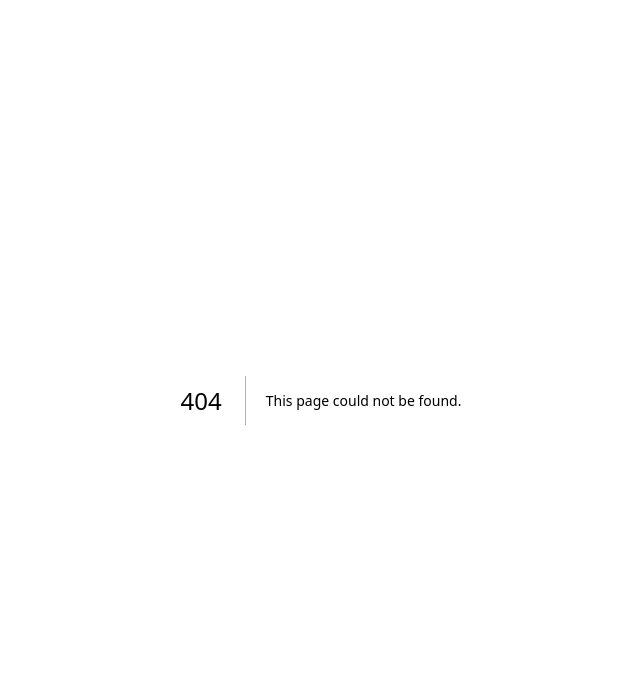
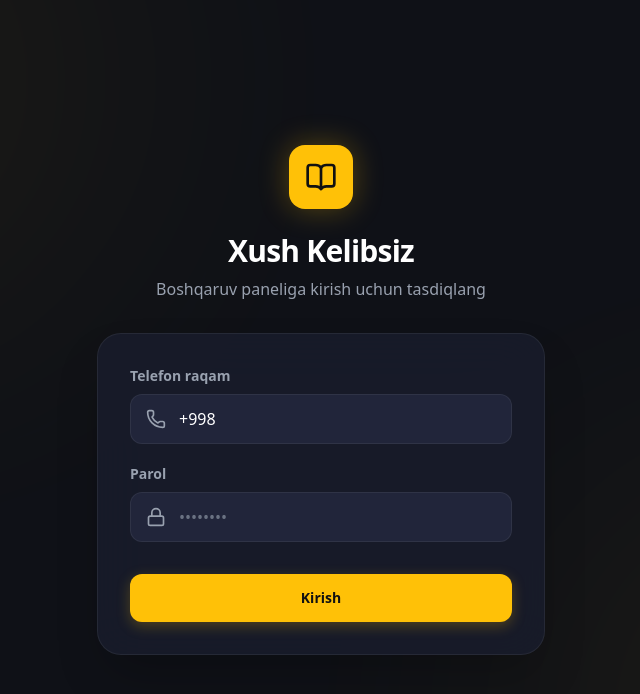
Before and after one commit to Creator4848/English-Advanture, a Next.js app: page /admin/login in a window 1280 px wide. Before the commit this address had no page. Shown: the top 694 px of the page, without its empty margins (319-959 px from the left). Built offline with nearby package versions, Linux system fonts and the light colour scheme.

Commit message:
feat: Add protected Admin Login page

```diff
--- a/app/admin/layout.tsx
+++ b/app/admin/layout.tsx
@@ -1,5 +1,5 @@
 import type { Metadata } from "next";
-import Sidebar from "@/components/admin/Sidebar";
+import AdminAuthWrapper from "@/components/admin/AdminAuthWrapper";
 import "@/app/admin/admin.css";
 
 export const metadata: Metadata = {
@@ -12,12 +12,5 @@ export default function AdminLayout({
 }: {
     children: React.ReactNode;
 }) {
-    return (
-        <div className="admin-wrapper">
-            <Sidebar />
-            <div className="admin-main">
-                {children}
-            </div>
-        </div>
-    );
+    return <AdminAuthWrapper>{children}</AdminAuthWrapper>;
 }
--- /dev/null
+++ b/app/admin/login/page.tsx
@@ -0,0 +1,110 @@
+"use client";
+
+import { useState } from "react";
+import { useRouter } from "next/navigation";
+import { Lock, Phone, BookOpen, AlertCircle } from "lucide-react";
+
+export default function AdminLoginPage() {
+    const router = useRouter();
+    const [phone, setPhone] = useState("+998");
+    const [password, setPassword] = useState("");
+    const [error, setError] = useState("");
+    const [loading, setLoading] = useState(false);
+
+    const handleLogin = (e: React.FormEvent) => {
+        e.preventDefault();
+        setLoading(true);
+        setError("");
+
+        // Simulate API delay
+        setTimeout(() => {
+            // Mock validation with specific credentials
+            if (phone.replace(/\s+/g, '') === "+998889884848" && password === "Grant2tatu") {
+                // Set fake auth cookie/storage just for demo purposes
+                if (typeof window !== 'undefined') {
+                    sessionStorage.setItem("admin_auth", "true");
+                }
+                router.push("/admin");
+            } else {
+                setError("Telefon raqam yoki parol noto'g'ri");
+                setLoading(false);
+            }
+        }, 800);
+    };
+
+    return (
+        <div className="min-h-screen bg-[#0F1117] flex items-center justify-center p-6 relative overflow-hidden">
+
+            {/* Background decorations */}
+            <div className="absolute top-[-10%] left-[-10%] w-[40%] h-[40%] bg-[#FFC107] rounded-full blur-[150px] opacity-10 pointer-events-none"></div>
+            <div className="absolute bottom-[-10%] right-[-10%] w-[40%] h-[40%] bg-[#FFC107] rounded-full blur-[150px] opacity-10 pointer-events-none"></div>
+
+            <div className="w-full max-w-md relative z-10">
+
+                <div className="text-center mb-8">
+                    <div className="w-16 h-16 rounded-2xl bg-[#FFC107] flex items-center justify-center shadow-[0_0_30px_rgba(255,193,7,0.3)] mx-auto mb-6">
+                        <BookOpen className="w-8 h-8 text-[#111111]" />
+                    </div>
+                    <h1 className="text-3xl font-black text-white mb-2 tracking-tight">Xush Kelibsiz</h1>
+                    <p className="text-gray-400 font-medium">Boshqaruv paneliga kirish uchun tasdiqlang</p>
+                </div>
+
+                <form onSubmit={handleLogin} className="bg-[#1A1D2E]/80 backdrop-blur-xl border border-[#ffffff10] rounded-3xl p-8 shadow-2xl">
+
+                    {error && (
+                        <div className="mb-6 p-4 rounded-xl bg-red-500/10 border border-red-500/20 flex items-center gap-3 text-red-500 text-sm font-bold">
+                            <AlertCircle className="w-5 h-5 flex-shrink-0" />
+                            {error}
+                        </div>
+                    )}
+
+                    <div className="space-y-5">
+                        <div>
+                            <label className="block text-sm font-bold text-gray-400 mb-2">Telefon raqam</label>
+                            <div className="relative">
+                                <Phone className="w-5 h-5 text-gray-400 absolute left-4 top-1/2 -translate-y-1/2 pointer-events-none" />
+                                <input
+                                    type="text"
+                                    value={phone}
+                                    onChange={(e) => setPhone(e.target.value)}
+                                    className="w-full bg-[#21253A] border border-[#ffffff10] rounded-xl py-3 pl-12 pr-4 text-white font-medium focus:border-[#FFC107] focus:ring-2 focus:ring-[#FFC107]/20 outline-none transition-all placeholder:text-gray-500"
+                                    placeholder="+998 00 000 00 00"
+                                    required
+                                />
+                            </div>
+                        </div>
+
+                        <div>
+                            <label className="block text-sm font-bold text-gray-400 mb-2">Parol</label>
+                            <div className="relative">
+                                <Lock className="w-5 h-5 text-gray-400 absolute left-4 top-1/2 -translate-y-1/2 pointer-events-none" />
+                                <input
+                                    type="password"
+                                    value={password}
+                                    onChange={(e) => setPassword(e.target.value)}
+                                    className="w-full bg-[#21253A] border border-[#ffffff10] rounded-xl py-3 pl-12 pr-4 text-white font-medium focus:border-[#FFC107] focus:ring-2 focus:ring-[#FFC107]/20 outline-none transition-all placeholder:text-gray-500"
+                                    placeholder="••••••••"
+                                    required
+                                />
+                            </div>
+                        </div>
+
+                        <button
+                            type="submit"
+                            disabled={loading}
+                            className="w-full bg-[#FFC107] hover:bg-[#E6AC00] text-[#111111] font-black text-sm py-3.5 rounded-xl transition-all shadow-[0_4px_14px_rgba(255,193,7,0.25)] hover:shadow-[0_6px_20px_rgba(255,193,7,0.35)] hover:-translate-y-0.5 active:translate-y-0 disabled:opacity-70 disabled:cursor-not-allowed disabled:hover:translate-y-0 mt-8 flex items-center justify-center gap-2"
+                        >
+                            {loading ? (
+                                <div className="w-5 h-5 border-2 border-[#111111]/30 border-t-[#111111] rounded-full animate-spin" />
+                            ) : (
+                                "Kirish"
+                            )}
+                        </button>
+                    </div>
+
+                </form>
+
+            </div>
+        </div>
+    );
+}
--- /dev/null
+++ b/components/admin/AdminAuthWrapper.tsx
@@ -0,0 +1,42 @@
+"use client";
+
+import { usePathname } from "next/navigation";
+import { useEffect, useState } from "react";
+import Sidebar from "@/components/admin/Sidebar";
+import "@/app/admin/admin.css";
+
+export default function AdminAuthWrapper({ children }: { children: React.ReactNode }) {
+    const pathname = usePathname();
+    const [isAuthenticated, setIsAuthenticated] = useState(false);
+    const [isClient, setIsClient] = useState(false);
+
+    useEffect(() => {
+        setIsClient(true);
+        const auth = sessionStorage.getItem("admin_auth");
+        if (auth === "true") {
+            setIsAuthenticated(true);
+        }
+    }, [pathname]);
+
+    if (pathname === "/admin/login") {
+        return <>{children}</>;
+    }
+
+    if (!isClient) return <div className="min-h-screen bg-[#0F1117]" />;
+
+    if (!isAuthenticated && pathname !== "/admin/login") {
+        if (typeof window !== "undefined") {
+            window.location.href = "/admin/login";
+            return <div className="min-h-screen bg-[#0F1117]" />;
+        }
+    }
+
+    return (
+        <div className="admin-wrapper">
+            <Sidebar />
+            <div className="admin-main">
+                {children}
+            </div>
+        </div>
+    );
+}
```
